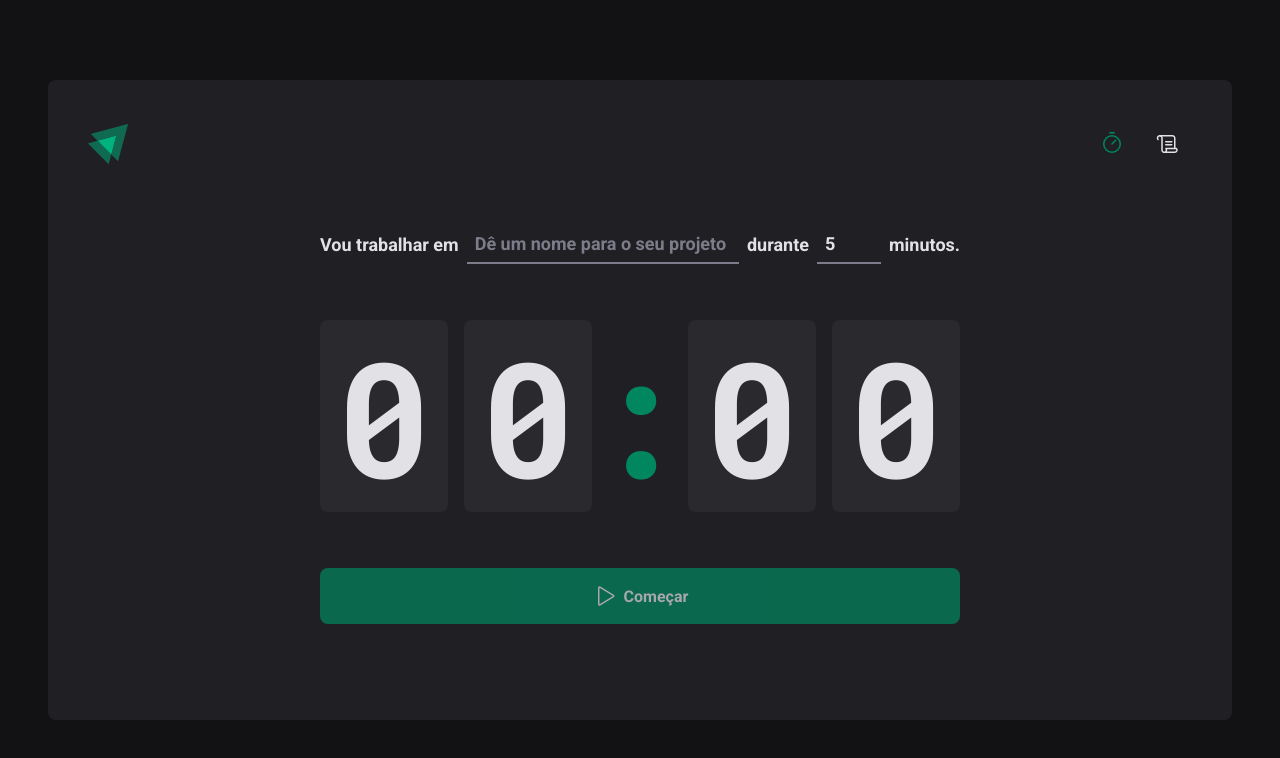
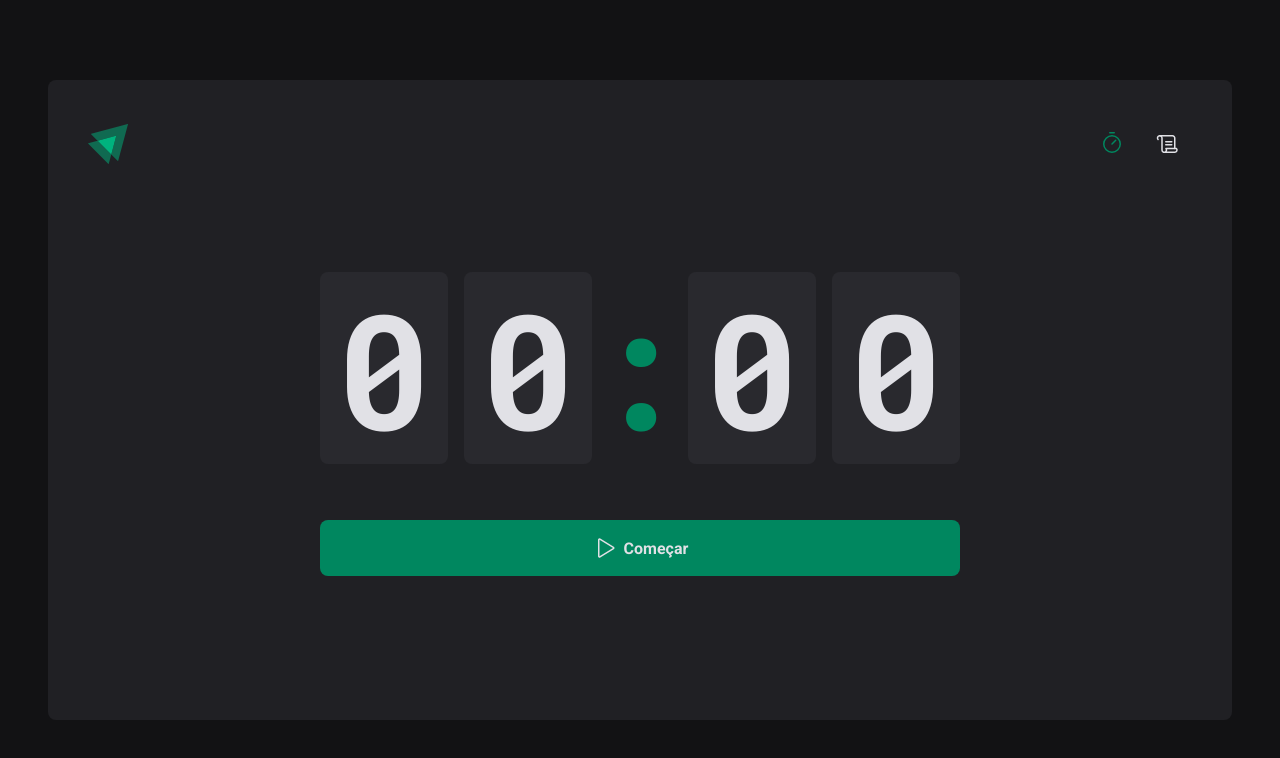
Before and after one commit to valentimm/ignite-timer, a React (Vite) app: page / in a window 1280 px wide. Shown: the top 758 px of the page. Built offline with nearby package versions, Linux system fonts and the light colour scheme.

Commit message:
Created context

```diff
--- a/src/App.tsx
+++ b/src/App.tsx
@@ -11,6 +11,7 @@
       <BrowserRouter>
         <Router />
       </BrowserRouter>
+
       <GlobalStyle />
     </ThemeProvider>
   )
--- /dev/null
+++ b/src/pages/Home/components/Countdown/index.tsx
@@ -0,0 +1,61 @@
+import { differenceInSeconds } from 'date-fns'
+import { useContext, useEffect, useState } from 'react'
+import { CyclesContext } from '../..'
+import { CountdownContainer, Separator } from './styles'
+
+export function Countdown() {
+  const { activeCycle, activeCycleId, markCurrentCycleAsFinished } =
+    useContext(CyclesContext)
+  const [amountSecondsPassed, setAmountSecondsPassed] = useState(0)
+
+  const totalSeconds = activeCycle ? activeCycle.minutesAmount * 60 : 0
+
+  useEffect(() => {
+    let interval: number
+
+    if (activeCycle) {
+      interval = setInterval(() => {
+        const secondsDifference = differenceInSeconds(
+          new Date(),
+          activeCycle.startDate,
+        )
+
+        if (secondsDifference >= totalSeconds) {
+          markCurrentCycleAsFinished()
+          setAmountSecondsPassed(totalSeconds)
+          clearInterval(interval)
+        } else {
+          setAmountSecondsPassed(secondsDifference)
+        }
+      }, 1000)
+    }
+
+    return () => {
+      clearInterval(interval)
+    }
+  }, [activeCycle, totalSeconds, activeCycleId, markCurrentCycleAsFinished])
+
+  const currentSeconds = activeCycle ? totalSeconds - amountSecondsPassed : 0
+
+  const minutesAmount = Math.floor(currentSeconds / 60)
+  const secondsAmount = currentSeconds % 60
+
+  const minutes = String(minutesAmount).padStart(2, '0')
+  const seconds = String(secondsAmount).padStart(2, '0')
+
+  useEffect(() => {
+    if (activeCycle) {
+      document.title = `${minutes}:${seconds} - ${activeCycle.task}`
+    }
+  }, [minutes, seconds, activeCycle])
+
+  return (
+    <CountdownContainer>
+      <span>{minutes[0]}</span>
+      <span>{minutes[1]}</span>
+      <Separator>:</Separator>
+      <span>{seconds[0]}</span>
+      <span>{seconds[1]}</span>
+    </CountdownContainer>
+  )
+}
--- /dev/null
+++ b/src/pages/Home/components/Countdown/styles.ts
@@ -0,0 +1,26 @@
+import styled from 'styled-components'
+
+export const CountdownContainer = styled.div`
+  font-family: 'Roboto Mono', monospace;
+  font-size: 10rem;
+  line-height: 8rem;
+  color: ${(props) => props.theme['gray-100']};
+
+  display: flex;
+  gap: 1rem;
+
+  span {
+    background: ${(props) => props.theme['gray-700']};
+    padding: 2rem 1rem;
+    border-radius: 8px;
+  }
+`
+export const Separator = styled.div`
+  padding: 2rem 0;
+  color: ${(props) => props.theme['green-500']};
+
+  width: 4rem;
+  overflow: hidden;
+  display: flex;
+  justify-content: center;
+`
--- /dev/null
+++ b/src/pages/Home/components/NewCycleForm/index.tsx
@@ -0,0 +1,54 @@
+import { FormContainer, MinutesAmountInput, TaskInput } from "./styles"
+import { zodResolver } from '@hookform/resolvers/zod'
+import * as zod from 'zod'
+import { useForm } from "react-hook-form"
+
+const newCycleFormValidationSchema = zod.object({
+  task: zod.string().min(1, 'O nome do projeto é obrigatório'),
+  minutesAmount: zod.number().min(5).max(60),
+})
+
+type NewCycleFormData = zod.infer<typeof newCycleFormValidationSchema>
+
+
+export NewCycleForm() {
+
+  const { register, handleSubmit, watch, reset } = useForm<NewCycleFormData>({
+    resolver: zodResolver(newCycleFormValidationSchema),
+    defaultValues: {
+      task: '',
+      minutesAmount: 5,
+    },
+  })
+  return(
+    <FormContainer>
+          <label htmlFor="task">Vou trabalhar em</label>
+          <TaskInput
+            list="task-suggestions"
+            placeholder="Dê um nome para o seu projeto"
+            disabled={!!activeCycle}
+            {...register('task')}
+          />
+
+          <datalist id="task-suggestions">
+            <option value="Projeto 1" />
+            <option value="Projeto 2" />
+            <option value="Projeto 4" />
+          </datalist>
+
+          <label htmlFor="minutesAmount">durante</label>
+          <MinutesAmountInput
+            type="number"
+            id="minutesAmount"
+            placeholder="00"
+            step="5"
+            min="5"
+            max="60"
+            disabled={!!activeCycle}
+            {...register('minutesAmount', { valueAsNumber: true })}
+          />
+
+          <span>minutos.</span>
+        </FormContainer>
+  )
+}
--- /dev/null
+++ b/src/pages/Home/components/NewCycleForm/styles.ts
@@ -0,0 +1,45 @@
+import styled from 'styled-components'
+
+export const FormContainer = styled.div`
+  width: 100%;
+  display: flex;
+  align-items: center;
+  justify-content: center;
+  gap: 0.5rem;
+  color: ${(props) => props.theme['gray-100']};
+  font-size: 1.125rem;
+  font-weight: bold;
+  flex-wrap: wrap;
+`
+
+const BaseInput = styled.input`
+  background: transparent;
+  height: 2.5rem;
+  border: 0;
+  border-bottom: 2px solid ${(props) => props.theme['gray-500']};
+  font-weight: bold;
+  font-size: 1.125rem;
+  padding: 0 0.5rem;
+  color: ${(props) => props.theme['gray-100']};
+
+  &:focus {
+    box-shadow: none;
+    border-color: ${(props) => props.theme['green-500']};
+  }
+
+  &::placeholder {
+    color: ${(props) => props.theme['gray-500']};
+  }
+`
+
+export const TaskInput = styled(BaseInput)`
+  flex: 1;
+
+  &::-webkit-calendar-picker-indicator {
+    display: none !important;
+  }
+`
+
+export const MinutesAmountInput = styled(BaseInput)`
+  width: 4rem;
+`
--- a/src/pages/Home/index.tsx
+++ b/src/pages/Home/index.tsx
@@ -2,145 +2,102 @@
 import { useForm } from 'react-hook-form'
 import { zodResolver } from '@hookform/resolvers/zod'
 import * as zod from 'zod'
+import { createContext, useEffect, useState } from 'react'
 import { differenceInSeconds } from 'date-fns'
-import { useEffect, useState } from 'react'
 
 import {
-  CountdownContainer,
-  FormContainer,
   HomeContainer,
-  MinutesAmountInput,
-  Separator,
   StartCountdownButton,
   StopCountdownButton,
-  TaskInput,
 } from './styles'
-
-const newCycleFormValidationSchema = zod.object({
-  task: zod.string().min(1, 'O nome do projeto é obrigatório'),
-  minutesAmount: zod.number().min(5).max(60),
-})
-
-type NewCycleFormData = zod.infer<typeof newCycleFormValidationSchema>
+import { NewCycleForm } from './components/NewCycleForm'
+import { Countdown } from './components/Countdown'
 
 interface Cycle {
   id: string
   task: string
   minutesAmount: number
   startDate: Date
+  interruptedDate?: Date
+  finishedDate?: Date
 }
+
+interface CyclesContextType {
+  activeCycle: Cycle | undefined
+  activeCycleId: string | null
+  markCurrentCycleAsFinished: () => void
+}
+
+export const CyclesContext = createContext({} as CyclesContextType)
 
 export function Home() {
   const [cycles, setCycles] = useState<Cycle[]>([])
   const [activeCycleId, setActiveCycleId] = useState<string | null>(null)
-  const [amountSecondsPassed, setAmountSecondsPassed] = useState(0)
 
-  const { register, handleSubmit, watch, reset } = useForm<NewCycleFormData>({
-    resolver: zodResolver(newCycleFormValidationSchema),
-    defaultValues: {
-      task: '',
-      minutesAmount: 5,
-    },
-  })
   const activeCycle = cycles.find((cycle) => cycle.id === activeCycleId)
 
-  useEffect(() => {
-    let interval: number
-
-    if (activeCycle) {
-      interval = setInterval(() => {
-        setAmountSecondsPassed(
-          differenceInSeconds(new Date(), activeCycle.startDate),
-        )
-      }, 1000)
-    }
-
-    return () => {
-      clearInterval(interval)
-    }
-  }, [activeCycle])
-
-  function handleCrateNewCycle(data: NewCycleFormData) {
-    const id = String(new Date().getTime())
-
-    const newCycle: Cycle = {
-      id,
-      task: data.task,
-      minutesAmount: data.minutesAmount,
-      startDate: new Date(),
-    }
-
-    setCycles((state) => [...cycles, newCycle])
-    setActiveCycleId(id)
-    setAmountSecondsPassed(0)
-    reset()
+  function markCurrentCycleAsFinished() {
+    setCycles((state) =>
+      state.map((cycle) => {
+        if (cycle.id === activeCycleId) {
+          return { ...cycle, finishedDate: new Date() }
+        } else {
+          return cycle
+        }
+      }),
+    )
   }
 
-  const totalSeconds = activeCycle ? activeCycle.minutesAmount * 60 : 0
-  const currentSeconds = activeCycle ? totalSeconds - amountSecondsPassed : 0
+  // function handleCreateNewCycle(data: NewCycleFormData) {
+  //   const id = String(new Date().getTime())
 
-  const minutesAmount = Math.floor(currentSeconds / 60)
-  const secondsAmount = currentSeconds % 60
+  //   const newCycle: Cycle = {
+  //     id,
+  //     task: data.task,
+  //     minutesAmount: data.minutesAmount,
+  //     startDate: new Date(),
+  //   }
 
-  const minutes = String(minutesAmount).padStart(2, '0')
-  const seconds = String(secondsAmount).padStart(2, '0')
+  //   setCycles((state) => [...state, newCycle])
+  //   setActiveCycleId(id)
+  //   setAmountSecondsPassed(0)
 
-  useEffect(() => {
-    if (activeCycle) {
-      document.title = `${minutes}:${seconds} - ${activeCycle.task}`
-    }
-  }, [minutes, seconds, activeCycle])
+  //   reset()
+  // }
 
-  const task = watch('task')
-  const isSubmitDisabled = !task
+  function handleInterruptCycle() {
+    setCycles((state) =>
+      state.map((cycle) => {
+        if (cycle.id === activeCycleId) {
+          return { ...cycle, interruptedDate: new Date() }
+        } else {
+          return cycle
+        }
+      }),
+    )
+    setActiveCycleId(null)
+  }
+
+  // const task = watch('task')
+  // const isSubmitDisable = !task
 
   return (
     <HomeContainer>
-      <form onSubmit={handleSubmit(handleCrateNewCycle)} action="">
-        <FormContainer>
-          <label htmlFor="task">Vou trabalhar em</label>
-          <TaskInput
-            id="task"
-            list="task-suggestions"
-            placeholder="Dê um nome para o seu projeto"
-            {...register('task')}
-          />
-
-          <datalist id="task-suggestions">
-            <option value="Projeto 1" />
-            <option value="Projeto 2" />
-            <option value="Projeto 4" />
-          </datalist>
-
-          <label htmlFor="minutesAmount">durante</label>
-          <MinutesAmountInput
-            type="number"
-            id="minutesAmount"
-            placeholder="00"
-            step="5"
-            min="5"
-            max="60"
-            {...register('minutesAmount', { valueAsNumber: true })}
-          />
-
-          <span>minutos.</span>
-        </FormContainer>
-
-        <CountdownContainer>
-          <span>{minutes[0]}</span>
-          <span>{minutes[1]}</span>
-          <Separator>:</Separator>
-          <span>{seconds[0]}</span>
-          <span>{seconds[1]}</span>
-        </CountdownContainer>
+      <form /* onSubmit={handleSubmit(handleCreateNewCycle)} */>
+        <CyclesContext.Provider
+          value={{ activeCycle, activeCycleId, markCurrentCycleAsFinished }}
+        >
+          {/* <NewCycleForm /> */}
+          <Countdown />
+        </CyclesContext.Provider>
 
         {activeCycle ? (
-          <StopCountdownButton type="button">
+          <StopCountdownButton onClick={handleInterruptCycle} type="button">
             <HandPalm size={24} />
-            Interromper ciclo
+            Interromper
           </StopCountdownButton>
         ) : (
-          <StartCountdownButton disabled={isSubmitDisabled} type="submit">
+          <StartCountdownButton /* disabled={isSubmitDisable} */ type="submit">
             <Play size={24} />
             Começar
           </StartCountdownButton>
--- a/src/pages/Home/styles.ts
+++ b/src/pages/Home/styles.ts
@@ -14,75 +14,6 @@
     align-items: center;
     gap: 3.5rem;
   }
-`
-
-export const FormContainer = styled.div`
-  width: 100%;
-  display: flex;
-  align-items: center;
-  justify-content: center;
-  gap: 0.5rem;
-  color: ${(props) => props.theme['gray-100']};
-  font-size: 1.125rem;
-  font-weight: bold;
-  flex-wrap: wrap;
-`
-
-const BaseInput = styled.input`
-  background: transparent;
-  height: 2.5rem;
-  border: 0;
-  border-bottom: 2px solid ${(props) => props.theme['gray-500']};
-  font-weight: bold;
-  font-size: 1.125rem;
-  padding: 0 0.5rem;
-  color: ${(props) => props.theme['gray-100']};
-
-  &:focus {
-    box-shadow: none;
-    border-color: ${(props) => props.theme['green-500']};
-  }
-
-  &::placeholder {
-    color: ${(props) => props.theme['gray-500']};
-  }
-`
-
-export const TaskInput = styled(BaseInput)`
-  flex: 1;
-
-  &::-webkit-calendar-picker-indicator {
-    display: none !important;
-  }
-`
-
-export const MinutesAmountInput = styled(BaseInput)`
-  width: 4rem;
-`
-
-export const CountdownContainer = styled.div`
-  font-family: 'Roboto Mono', monospace;
-  font-size: 10rem;
-  line-height: 8rem;
-  color: ${(props) => props.theme['gray-100']};
-
-  display: flex;
-  gap: 1rem;
-
-  span {
-    background: ${(props) => props.theme['gray-700']};
-    padding: 2rem 1rem;
-    border-radius: 8px;
-  }
-`
-export const Separator = styled.div`
-  padding: 2rem 0;
-  color: ${(props) => props.theme['green-500']};
-
-  width: 4rem;
-  overflow: hidden;
-  display: flex;
-  justify-content: center;
 `
 
 export const BaseCountdownButton = styled.button`
```
